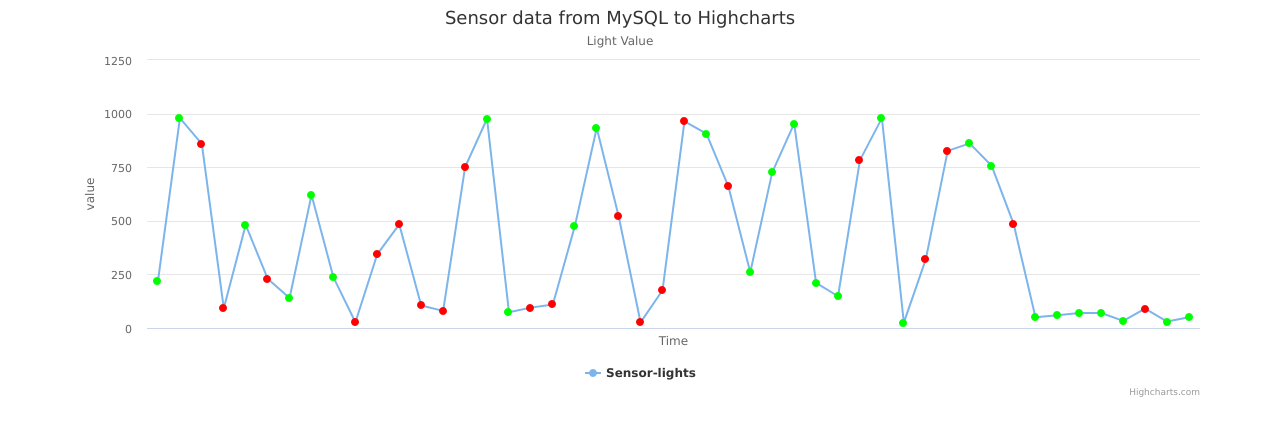
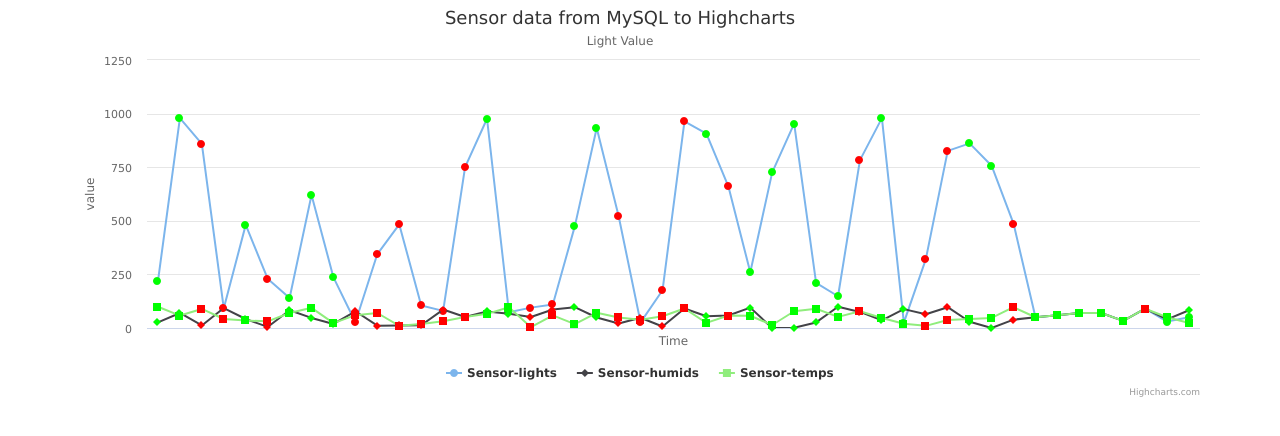
Before and after one commit to flora0110/aiot_hw5, a Flask app: page / in a window 1280 px wide. Shown: the top 436 px of the page. Run offline with Flask 2, Linux system fonts and the light colour scheme; data comes from the database, SQL or seed files in the repository; some libraries are stand-ins or nearby versions.

Commit message:
all data

```diff
--- a/templates/chart.html
+++ b/templates/chart.html
@@ -35,10 +35,13 @@
     {
       if(data[i][5]==0){
         lights.push({y:parseInt(data[i][2]), color: '#FF0000' });
+        humis.push({y:parseInt(data[i][3]), color: '#FF0000' });
+        temps.push({y:parseInt(data[i][4]), color: '#FF0000' });
 
       }else{
         lights.push({y:parseInt(data[i][2]), color: '#00FF00' });
-
+        humis.push({y:parseInt(data[i][3]), color: '#00FF00' });
+        temps.push({y:parseInt(data[i][4]), color: '#00FF00' });
       }
       time.push(data[i][1]);
     }
@@ -71,7 +74,7 @@
 				}
 			},
 			//圖表的資料
-			/*
+
 			series: [{
 				name: 'Sensor-lights',
 				data: lights
@@ -81,11 +84,11 @@
 			},{
 				name: 'Sensor-temps',
 				data: temps
-			}]*/
+			}]/*
 			series: [{
 				name: 'Sensor-lights',
 				data: lights
-			}],
+			}],*/
 			////////////
 		});
     });
```
